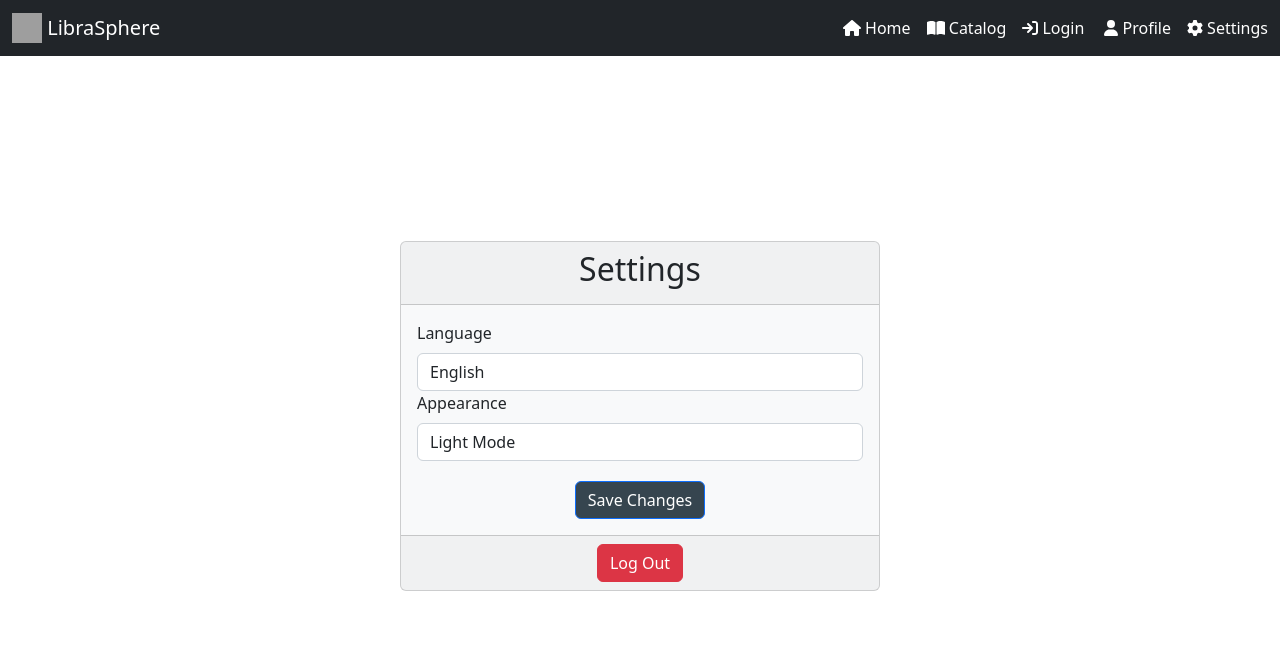
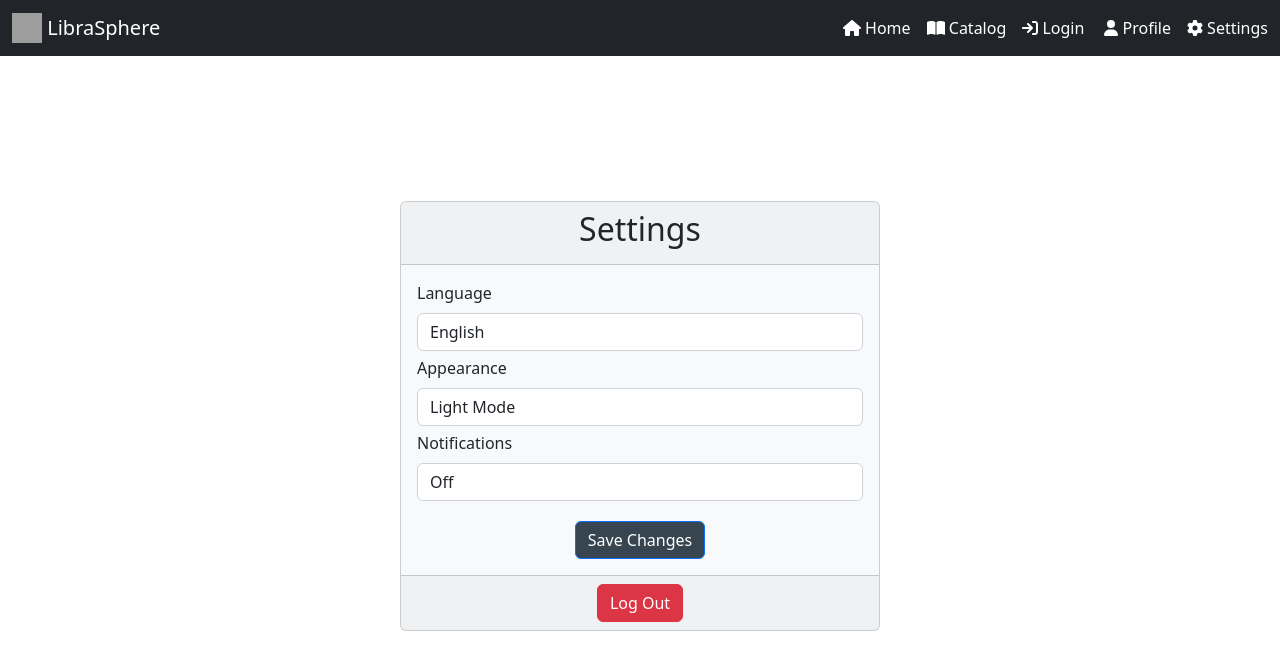
Before and after one commit to Diego-Segovia/Software-Engineering-Project, a React (Vite) app in the folder frontend/: page /settings in a window 1280 px wide. Shown: the top 670 px of the page. Built offline with nearby package versions, Linux system fonts and the light colour scheme; grey boxes are pictures that could not be loaded.

Commit message:
Add notification option selection.

```diff
--- a/frontend/src/pages/SettingsPage.jsx
+++ b/frontend/src/pages/SettingsPage.jsx
@@ -20,11 +20,18 @@ const SettingsPage = () => {
                 <option>Spanish</option>
               </Form.Control>
             </Form.Group>
-            <Form.Group>
+            <Form.Group style={{ marginTop: "5px"}}>
               <Form.Label>Appearance</Form.Label>
               <Form.Control as="select">
                 <option>Light Mode</option>
                 <option>Dark Mode</option>
+              </Form.Control>
+            </Form.Group>
+            <Form.Group style={{ marginTop: "5px"}}>
+              <Form.Label>Notifications</Form.Label>
+              <Form.Control as="select">
+                <option>Off</option>
+                <option>On</option>
               </Form.Control>
             </Form.Group>
             <div className="d-flex justify-content-center" style={{ marginTop: "20px" }}>
```
